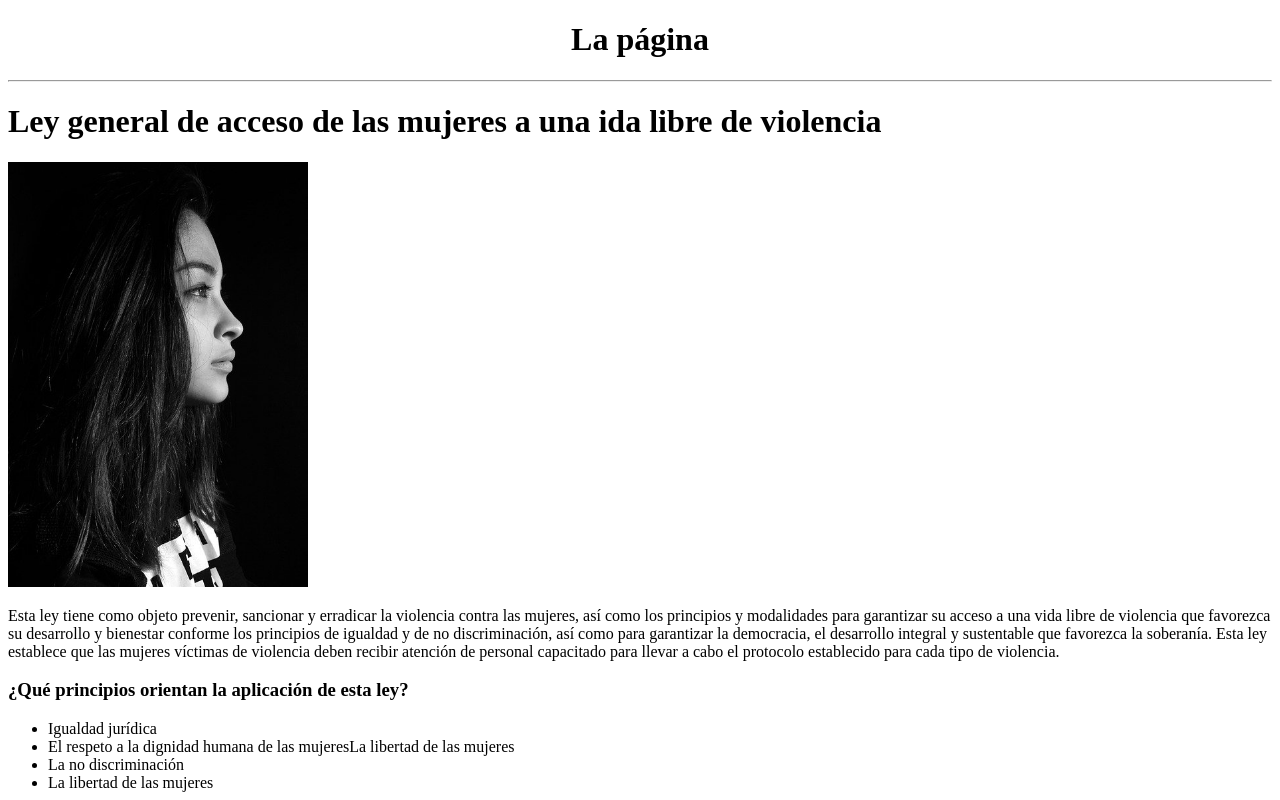
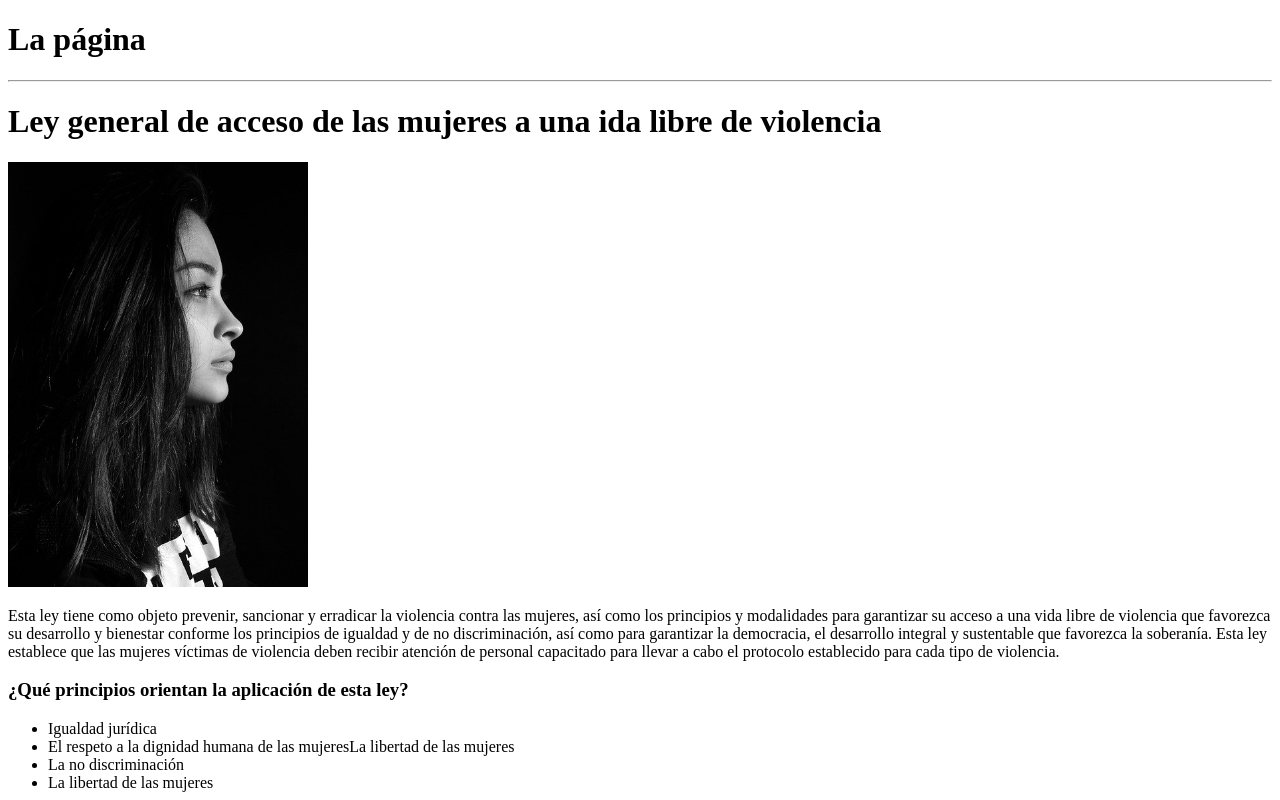
Before and after one commit to koalaEDC/Pagina3, a plain HTML site: page index.html in a window 1280 px wide. Shown: the top 800 px of the page. Drawn offline with Linux system fonts and the light colour scheme.

Commit message:
Update index.html

```diff
--- a/index.html
+++ b/index.html
@@ -10,7 +10,7 @@
 
 <body>
     <header>
-        <center> <h1>La página</h1> </center>
+         <h1>La página</h1>
 
     </header>
     <hr>
```
